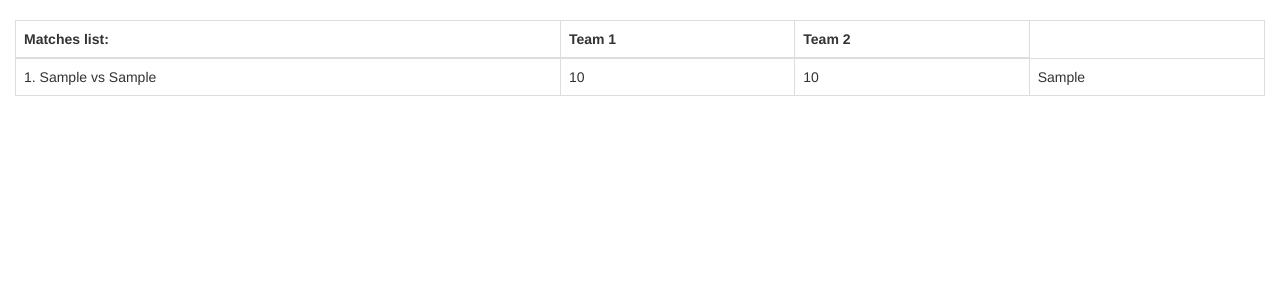
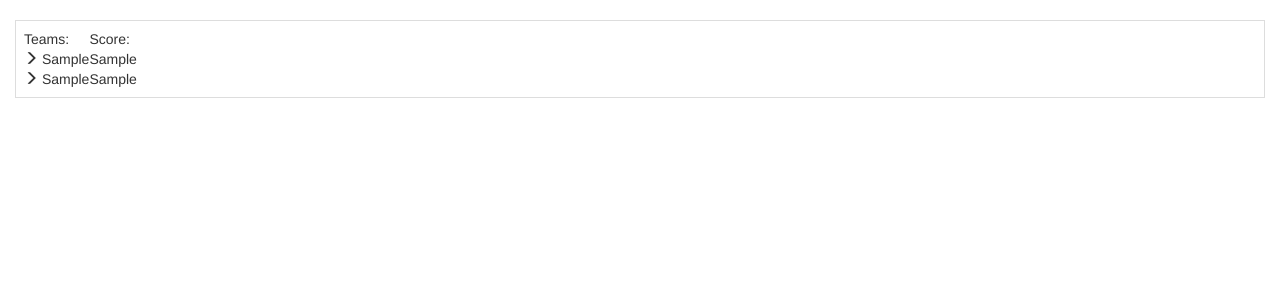
Before and after one commit to chulanovskyi/light_it_task, a Django app: template tournament/templates/tournament/matches.html in a window 1280 px wide. Shown: the part 104-404 px from the top of the page. Run offline with Django 3.2, Linux system fonts and the light colour scheme; the template is opened without the code that fills it: most values are stand-ins (such as "Sample title", 1, 10 or a date in 2020); parts of the project's set-up code (start-up, migrations or seed data) failed here and were passed over; some libraries are stand-ins or nearby versions; some web fonts are replaced.

Commit message:
change table design

```diff
--- a/tournament/templates/tournament/matches.html
+++ b/tournament/templates/tournament/matches.html
@@ -1,25 +1,42 @@
 {% extends 'tournament/base.html' %}
+{% load static %}
 
 {% block title %}Matches{% endblock %}
+
+{% block head %}
+  <link rel="stylesheet" href={% static "tournament/tables.css" %}>
+{% endblock %}
 
 {% block content %}
   <div class="container-fluid players">
     {% if render_matches %}
       <table class="table table-responsive table-bordered">
-      <thead>
-      <tr>
-        <th>Matches list:</th>
-        <th>Team 1</th>
-        <th>Team 2</th>
-      </tr>
-      </thead>
       <tbody class="main-table-body">
       {% for teams_and_match in render_matches %}
         <tr>
-            <td>{{ forloop.counter }}. {{ teams_and_match.0.0 }} vs {{ teams_and_match.0.1 }}</td>
-            <td>{{ teams_and_match.1.team_1_score }}</td>
-            <td>{{ teams_and_match.1.team_2_score }}</td>
-            <td>{{ teams_and_match.2 }}</td>
+          <td>
+            <table class="match">
+              <tbody>
+              <tr>
+                <td>Teams:</td>
+                <td class="score">Score:</td>
+              </tr>
+              <tr>
+                <td>
+                  <span class="glyphicon glyphicon-menu-right"></span>
+                  {{ teams_and_match.0.0 }}</td>
+                <td class="score">{{ teams_and_match.1.first_team_goals }}</td>
+              </tr>
+              <tr>
+                <td>
+                  <span class="glyphicon glyphicon-menu-right"></span>
+                  {{ teams_and_match.0.1 }}
+                </td>
+                <td class="score"> {{ teams_and_match.1.second_team_goals }}</td>
+              </tr>
+              </tbody>
+            </table>
+          </td>
         </tr>
     {% endfor %}
     {% else %}
```
Lines whose indentation alone changed are shown as unchanged.
